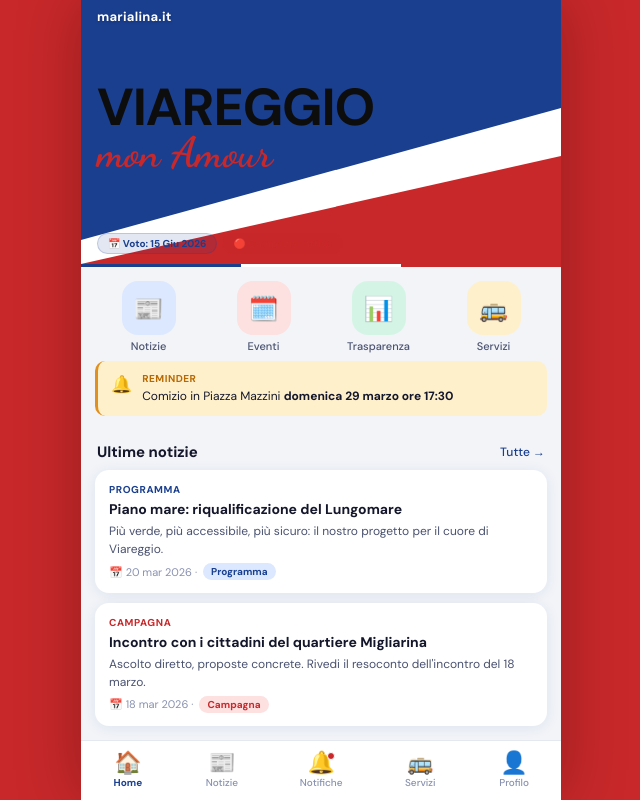
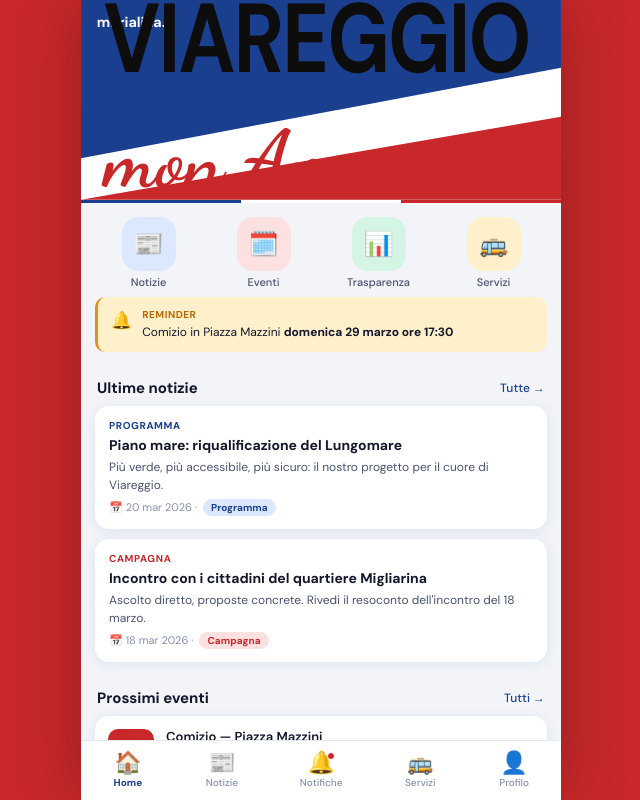
Before and after one commit to dromas/vma, a React (Vite) app: page / in a window 1280 px wide. Shown: the whole page, without its empty margins (319-959 px from the left). Built offline with nearby package versions, Linux system fonts and the light colour scheme.

Commit message:
new banner

```diff
--- a/src/components/HomeBanner.jsx
+++ b/src/components/HomeBanner.jsx
@@ -1,40 +1,55 @@
 export default function HomeBanner() {
   return (
+    /*
+      Proporzioni originale immagine: ~1274×530 → ratio 2.4:1
+      Usiamo un SVG unico che contiene TUTTO: sfondi, testo, pills.
+      In questo modo font-size, posizioni e proporzioni sono
+      identiche all'originale su qualsiasi schermo.
+    */
     <div className="home-banner">
-
-      {/* SVG per i triangoli diagonali — precisi come nell'immagine */}
       <svg
         className="hb-svg"
-        viewBox="0 0 400 220"
-        preserveAspectRatio="xMidYMid slice"
+        viewBox="0 0 1274 530"
+        preserveAspectRatio="xMidYMid meet"
         xmlns="http://www.w3.org/2000/svg"
       >
-        {/* Sfondo bianco */}
-        <rect width="400" height="220" fill="#ffffff" />
-        {/* Triangolo blu — angolo top-left, taglia in diagonale */}
-        <polygon points="0,0 400,0 400,90 0,200" fill="#1A3F8F" />
-        {/* Triangolo rosso — angolo bottom-right */}
-        <polygon points="0,220 400,130 400,220" fill="#C8282A" />
+        {/* ── SFONDI ── */}
+        <rect width="1274" height="530" fill="#ffffff" />
+        {/* Triangolo blu top-left */}
+        <polygon points="0,0 1274,0 1274,180 0,420" fill="#1A3F8F" />
+        {/* Triangolo rosso bottom-right */}
+        <polygon points="0,530 1274,310 1274,530" fill="#C8282A" />
+
+        {/* ── marialina.it ── */}
+        <text
+          x="42" y="72"
+          fontFamily="'DM Sans', Arial, sans-serif"
+          fontSize="38"
+          fontWeight="700"
+          fill="#ffffff"
+        >marialina.it</text>
+
+        {/* ── VIAREGGIO ── font black condensed simulato con scaleX */}
+        <g transform="translate(60, 190)">
+          <text
+            fontFamily="'DM Sans', Arial Black, sans-serif"
+            fontSize="260"
+            fontWeight="700"
+            fill="#0d0d0d"
+            letterSpacing="-6"
+            transform="scale(0.82, 1)"
+          >VIAREGGIO</text>
+        </g>
+
+        {/* ── mon Amour ── */}
+        <text
+          x="62" y="490"
+          fontFamily="'Dancing Script', cursive"
+          fontSize="210"
+          fontWeight="700"
+          fill="#C8282A"
+        >mon Amour</text>
       </svg>
-
-      {/* Contenuto sovrapposto */}
-      <div className="hb-content">
-        {/* marialina.it — bianco in alto a sinistra sopra il blu */}
-        <div className="hb-site">marialina.it</div>
-
-        {/* Testo centrale: VIAREGGIO + mon Amour */}
-        <div className="hb-logo-text">
-          <div className="hb-viareggio">VIAREGGIO</div>
-          <div className="hb-monamour">mon Amour</div>
-        </div>
-
-        {/* Pill info in basso */}
-        <div className="hb-pills">
-          <span className="hb-pill">📅 Voto: 15 Giu 2026</span>
-          <span className="hb-pill red">🔴 Campagna attiva</span>
-        </div>
-      </div>
-
     </div>
   )
 }
--- a/src/index.css
+++ b/src/index.css
@@ -396,78 +396,15 @@ input, select, textarea { font-family: 'DM Sans', sans-serif; }
 
 /* ── HOME BANNER ────────────────────────────────────── */
 .home-banner {
-  position: relative;
+  width: 100%;
+  /* Proporzioni originale: 1274×530 ≈ 2.4:1 */
+  aspect-ratio: 1274 / 530;
+  flex-shrink: 0;
+  display: block;
   overflow: hidden;
-  flex-shrink: 0;
-  aspect-ratio: 400 / 220;
-  width: 100%;
 }
-
-/* SVG triangoli — occupa tutto come sfondo */
 .hb-svg {
-  position: absolute;
-  inset: 0;
+  display: block;
   width: 100%;
   height: 100%;
-  display: block;
 }
-
-/* Layer contenuto sopra SVG */
-.hb-content {
-  position: absolute;
-  inset: 0;
-  padding: calc(var(--safe-top) + 10px) 16px 10px;
-  display: flex;
-  flex-direction: column;
-  justify-content: space-between;
-  z-index: 2;
-}
-
-/* marialina.it — bianco su blu */
-.hb-site {
-  font-size: 13px;
-  font-weight: 700;
-  color: #fff;
-  letter-spacing: .02em;
-  text-shadow: 0 1px 3px rgba(0,0,0,.25);
-  line-height: 1;
-}
-
-/* Blocco testo centrale */
-.hb-logo-text {
-  flex: 1;
-  display: flex;
-  flex-direction: column;
-  justify-content: center;
-  padding-top: 2px;
-}
-
-/* VIAREGGIO — nero ultra-bold, dimensione responsive */
-.hb-viareggio {
-  font-family: 'DM Sans', sans-serif;
-  font-weight: 700;
-  font-size: clamp(34px, 10.5vw, 52px);
-  color: #0d0d0d;
-  line-height: .95;
-  letter-spacing: -.02em;
-  text-transform: uppercase;
-}
-
-/* mon Amour — corsivo rosso */
-.hb-monamour {
-  font-family: 'Dancing Script', cursive;
-  font-size: clamp(26px, 8vw, 42px);
-  color: #C8282A;
-  line-height: 1.05;
-  margin-top: -2px;
-}
-
-/* Pills in basso */
-.hb-pills { display: flex; flex-wrap: wrap; gap: 5px; }
-.hb-pill {
-  font-size: 10px; font-weight: 700; padding: 3px 10px; border-radius: 20px;
-  background: rgba(26,63,143,.12); color: var(--blu); border: 1px solid rgba(26,63,143,.2);
-}
-.hb-pill.red {
-  background: rgba(200,40,42,.1); color: var(--rosso); border-color: rgba(200,40,42,.2);
-}
```
